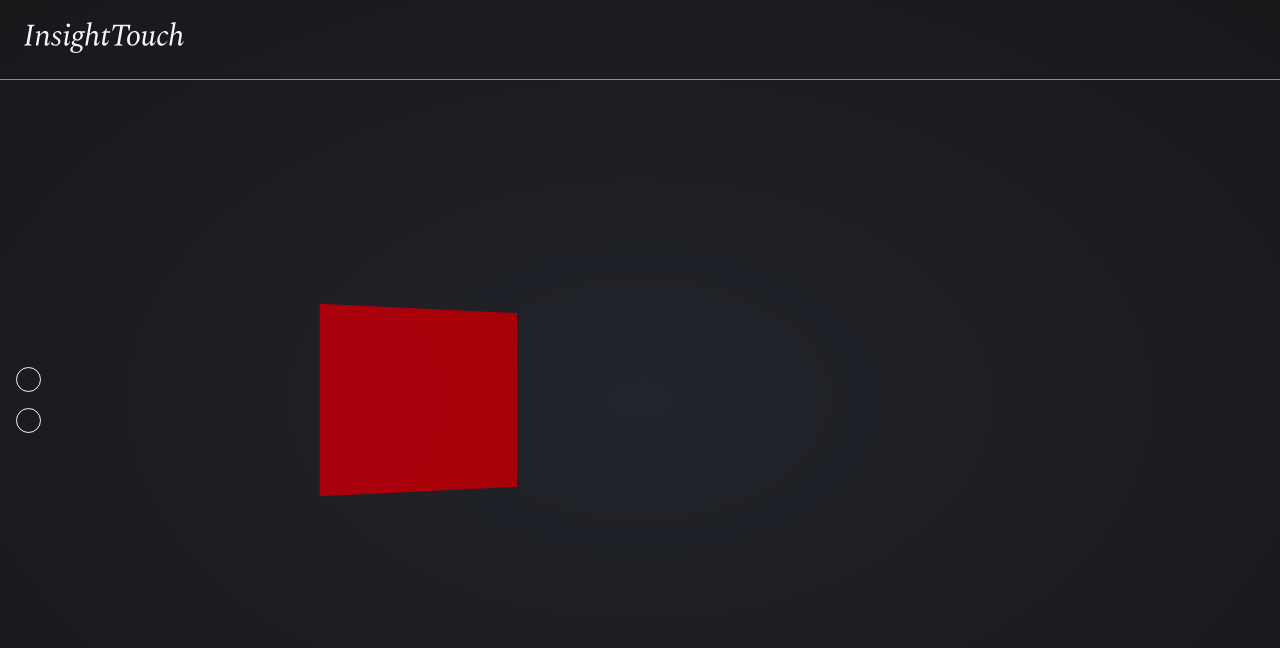
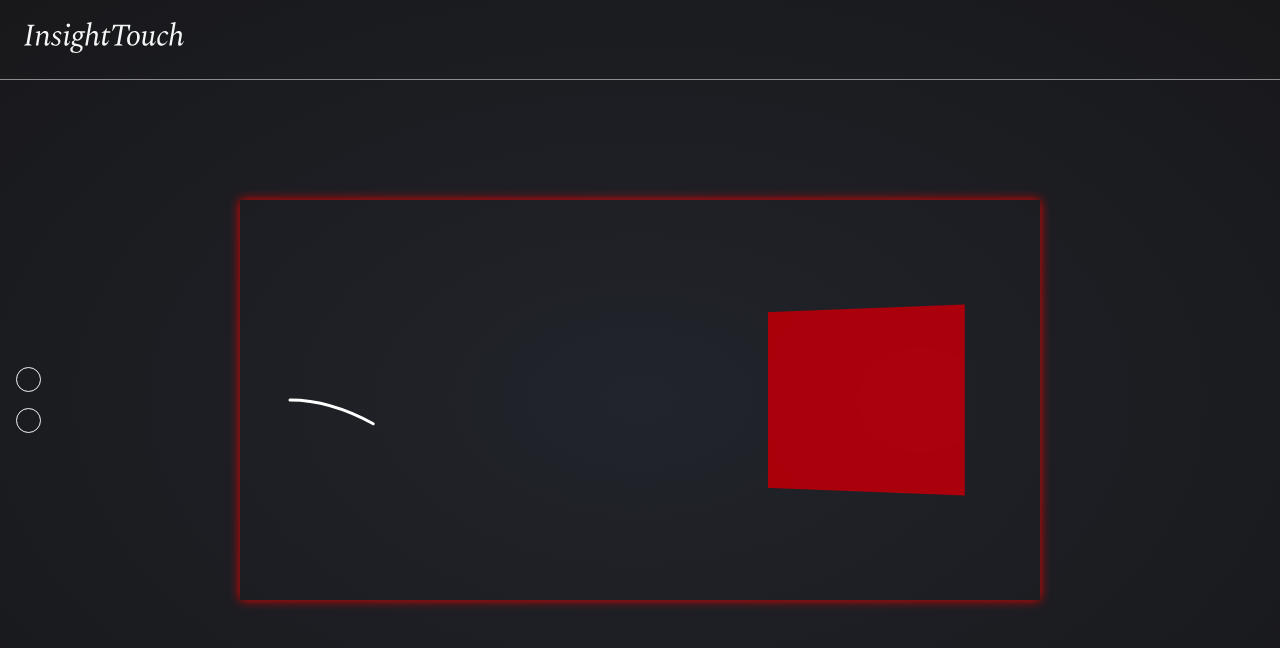
Before and after one commit to Cocassito/InsightTouch, a React (Vite) app: page / in a window 1280 px wide. Both pictures are taken after a click on the button "Présentation". Shown: the top 648 px of the page. Built offline with nearby package versions, Linux system fonts and the light colour scheme.

Commit message:
feat : animation svg

```diff
--- a/src/components/Sections/FeaturesSection.tsx
+++ b/src/components/Sections/FeaturesSection.tsx
@@ -3,10 +3,28 @@ import { SectionComponentProps } from "../../data/sections";
 
 const FeaturesSection: React.FC<SectionComponentProps> = ({ id }) => {
   return (
-      <div className="section" id={id}>
-        <h1>Bienvenue dans la mouise</h1>
-        <p>Voici la première section de la page.</p>
+    <div className="section" id={id}>
+      <div className="feature__container">
+        <svg
+          className="feature__graph"
+          width="800"
+          height="400"
+          viewBox="0 0 800 400"
+          xmlns="http://www.w3.org/2000/svg"
+        >
+          <path
+            id="graphLine"
+            d="M 50,200
+                 C 150,200 200,300 300,300
+                 C 400,300 450,300 500,300
+                 C 600,300 650,100 750,100"
+            fill="none"
+            stroke="white"
+            strokeWidth="3"
+          />
+        </svg>
       </div>
+    </div>
   );
 };
 
--- a/src/components/Timeline.ts
+++ b/src/components/Timeline.ts
@@ -121,12 +121,7 @@ export const setupScrollTimeline = (
       x: isMobile ? 0 : -100,
       ease: "power2.inOut",
       duration: isMobile ? 0.5 : 1,
-    });
-
-  // === Timeline pour la section features ===
-  const featureSection = gsap.timeline();
-
-  featureSection
+    })
     .to(["#BlocTextIntro1", "#BlocTextIntro2", "#BlocTextIntro3"], {
       opacity: 0,
       x: -75,
@@ -138,8 +133,56 @@ export const setupScrollTimeline = (
         });
       },
     })
-    .to(["#BlocTextTitle", "#BlocTextText"], { opacity: 0 }, "<")
+    .to(["#BlocTextTitle", "#BlocTextText"], { opacity: 0 }, "<");
 
+  // === Timeline pour la section features ===
+  const featureSection = gsap.timeline({
+    onStart: () => {
+      // Initialiser le SVG au début de l'animation
+      const graphPath = document.querySelector("#graphLine");
+      if (graphPath) {
+        const pathLength = (graphPath as SVGPathElement).getTotalLength();
+        gsap.set(graphPath, {
+          strokeDasharray: pathLength,
+          strokeDashoffset: pathLength,
+          opacity: 0,
+        });
+      }
+    },
+  });
+
+  featureSection
+    .to("#section2", { opacity: 1, y: 0, duration: isMobile ? 0.5 : 1 })
+    .to(mesh.position, { x: 2, y: 0, duration: 1 }, "<")
+
+    // Animation synchronisée du graphique et du cube
+    .addLabel("graphAnimation")
+    .to(
+      "#graphLine",
+      {
+        opacity: 1,
+        duration: 0.3,
+      },
+      "graphAnimation"
+    )
+    .to(
+      "#graphLine",
+      {
+        strokeDashoffset: 0,
+        duration: 2,
+        ease: "power2.inOut",
+      },
+      "graphAnimation+=0.1"
+    )
+    .to(
+      mesh.rotation,
+      {
+        y: Math.PI * 2,
+        duration: 2,
+        ease: "power2.inOut",
+      },
+      "graphAnimation"
+    );
 
   // === Timeline principale ===
   const masterTimeline = gsap.timeline({
--- /dev/null
+++ b/src/styles/_feature.scss
@@ -0,0 +1,28 @@
+.feature{
+
+    &__container {
+        display: flex;
+        justify-content: center;
+        align-items: center;
+        width: 100%;
+        height: 100%;
+        padding: 2rem;
+    }
+
+    &__graph{
+        box-shadow: 0 0 10px  rgba(234, 0, 0, 1);
+        width: 100%;
+        max-width: 800px;
+        height: auto;
+
+        path {
+            stroke-linecap: round;
+            stroke-linejoin: round;
+        }
+    }
+
+    &__img{
+        width: 50%;
+        height: auto;
+    }
+}
--- a/src/styles/main.scss
+++ b/src/styles/main.scss
@@ -4,3 +4,4 @@
 @use 'SectionIntro';
 @use 'topBar';
 @use 'BlocText';
+@use 'feature';
```
Also changed, not shown: src/hook/useResponsive.ts (added).
